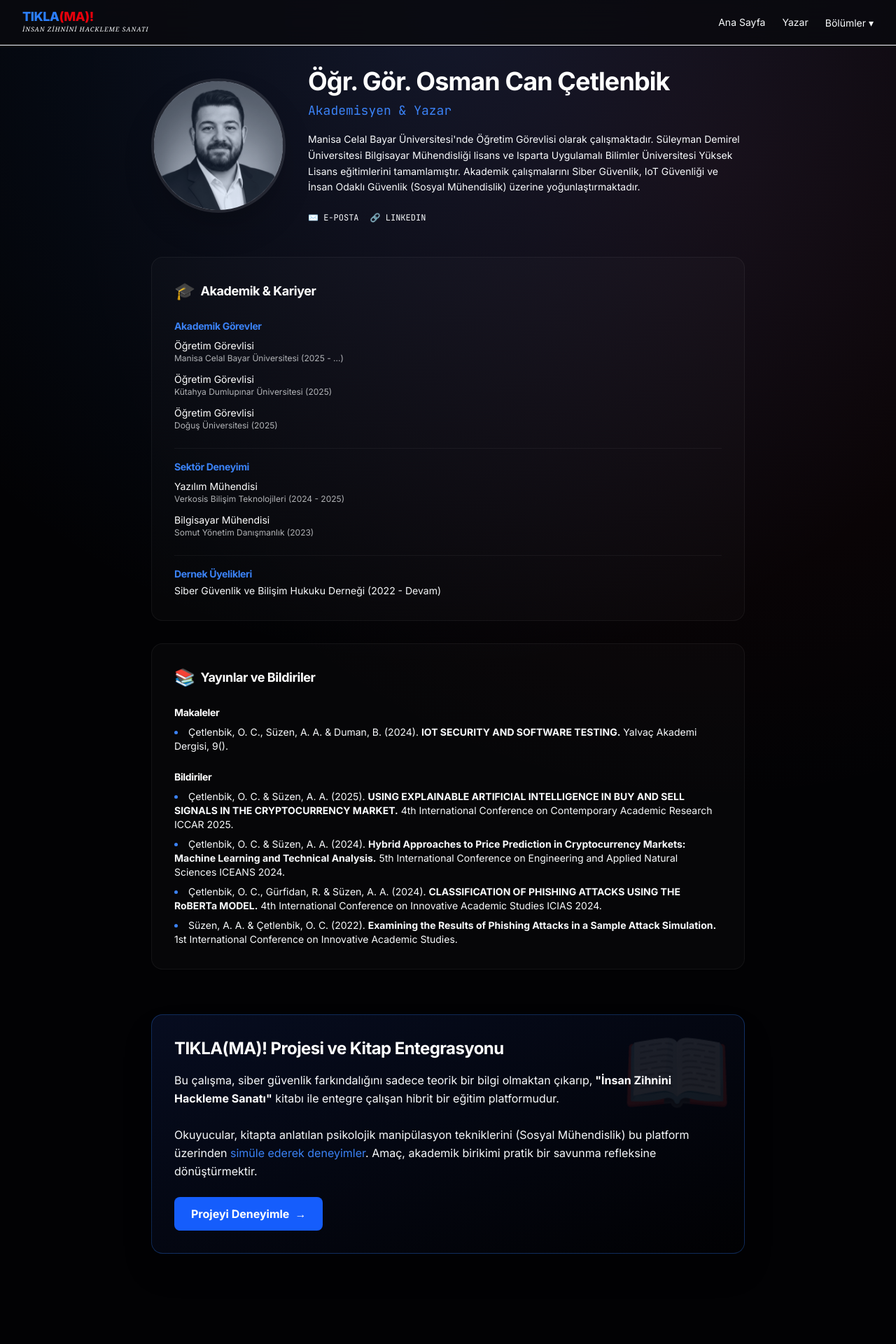
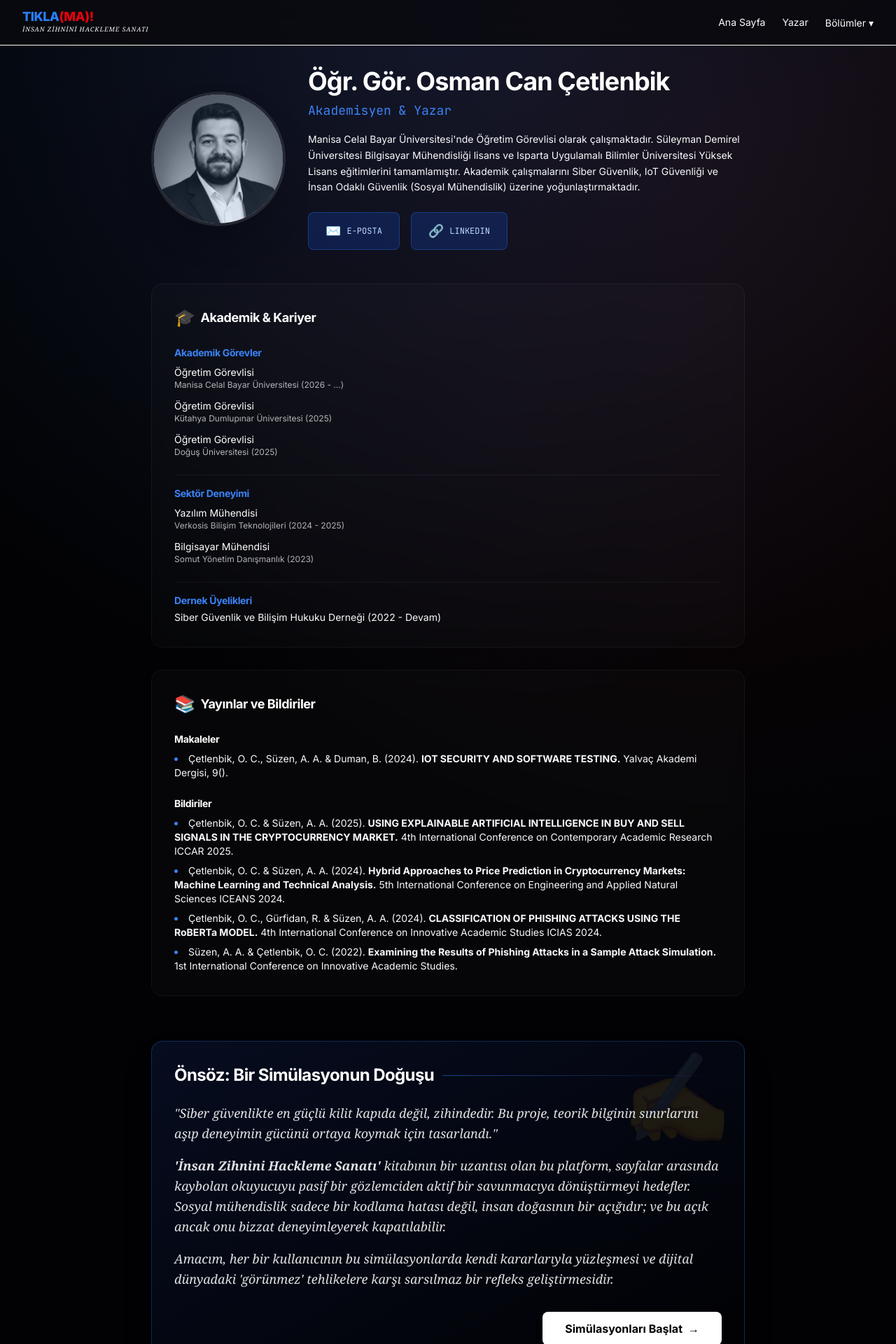
Before and after one commit to osmancancet/tiklama, a Next.js app: page /yazar in a window 1280 px wide. Shown: the top 1920 px of the page at 70% size. Built offline with nearby package versions, Linux system fonts and the light colour scheme.

Commit message:
feat(author): enhance mobile animations, fix interactivity, and rewrite preface

```diff
--- a/src/app/yazar/page.tsx
+++ b/src/app/yazar/page.tsx
@@ -2,18 +2,44 @@
 import { motion } from "framer-motion";
 import Link from "next/link";
 
+const containerVariants = {
+    hidden: { opacity: 0 },
+    visible: {
+        opacity: 1,
+        transition: {
+            staggerChildren: 0.15
+        }
+    }
+};
+
+const itemVariants = {
+    hidden: { opacity: 0, y: 30 },
+    visible: {
+        opacity: 1,
+        y: 0,
+        transition: { duration: 0.6, ease: "easeOut" }
+    }
+};
+
 export default function AuthorPage() {
     return (
-        <div className="min-h-screen pt-24 pb-20">
-            <div className="max-w-4xl mx-auto px-4 sm:px-6">
+        <div className="min-h-screen pt-24 pb-20 overflow-hidden">
+            <motion.div
+                variants={containerVariants}
+                initial="hidden"
+                animate="visible"
+                className="max-w-4xl mx-auto px-4 sm:px-6 relative z-10"
+            >
 
                 {/* Profile Header */}
                 <motion.div
-                    initial={{ opacity: 0, y: 20 }}
-                    animate={{ opacity: 1, y: 0 }}
+                    variants={itemVariants}
                     className="flex flex-col md:flex-row items-center gap-8 mb-12"
                 >
-                    <div className="flex-shrink-0 w-48 h-48 rounded-full overflow-hidden border-4 border-white/10 shadow-2xl relative group">
+                    <motion.div
+                        whileHover={{ scale: 1.05 }}
+                        className="flex-shrink-0 w-48 h-48 rounded-full overflow-hidden border-4 border-white/10 shadow-2xl relative group z-20"
+                    >
                         <div className="absolute inset-0 bg-blue-500/10 group-hover:bg-transparent transition-colors"></div>
                         <img
                             src="/author.jpg"
@@ -23,7 +49,7 @@ export default function AuthorPage() {
                                 e.currentTarget.src = "https://ui-avatars.com/api/?name=Osman+Can&background=0D8ABC&color=fff&size=192";
                             }}
                         />
-                    </div>
+                    </motion.div>
 
                     <div className="text-center md:text-left relative z-20">
                         <h1 className="text-3xl sm:text-4xl font-bold text-white mb-2">Öğr. Gör. Osman Can Çetlenbik</h1>
@@ -34,12 +60,22 @@ export default function AuthorPage() {
                             Akademik çalışmalarını Siber Güvenlik, IoT Güvenliği ve İnsan Odaklı Güvenlik (Sosyal Mühendislik) üzerine yoğunlaştırmaktadır.
                         </p>
 
-                        <div className="flex flex-wrap gap-4 justify-center md:justify-start">
-                            <a href="mailto:osmancancetlenbik@gmail.com" className="btn-secondary flex items-center gap-2 text-xs font-mono relative z-30 pointer-events-auto">
-                                <span>✉️ E-POSTA</span>
+                        <div className="flex flex-wrap gap-4 justify-center md:justify-start relative z-50 pointer-events-auto">
+                            <a
+                                href="mailto:osmancancetlenbik@gmail.com"
+                                className="px-6 py-3 rounded-lg bg-blue-600/20 border border-blue-500/30 hover:bg-blue-600/40 transition-all active:scale-95 flex items-center gap-2 text-xs font-mono text-blue-200"
+                            >
+                                <span className="text-lg">✉️</span>
+                                <span>E-POSTA</span>
                             </a>
-                            <a href="https://linkedin.com/in/osmancancet" target="_blank" rel="noopener noreferrer" className="btn-secondary flex items-center gap-2 text-xs font-mono relative z-30 pointer-events-auto">
-                                <span>🔗 LINKEDIN</span>
+                            <a
+                                href="https://linkedin.com/in/osmancancet"
+                                target="_blank"
+                                rel="noopener noreferrer"
+                                className="px-6 py-3 rounded-lg bg-blue-600/20 border border-blue-500/30 hover:bg-blue-600/40 transition-all active:scale-95 flex items-center gap-2 text-xs font-mono text-blue-200"
+                            >
+                                <span className="text-lg">🔗</span>
+                                <span>LINKEDIN</span>
                             </a>
                         </div>
                     </div>
@@ -50,10 +86,8 @@ export default function AuthorPage() {
 
                     {/* Academic & Experience */}
                     <motion.div
-                        initial={{ opacity: 0, x: -20 }}
-                        animate={{ opacity: 1, x: 0 }}
-                        transition={{ delay: 0.2 }}
-                        className="p-8 rounded-2xl bg-white/[0.02] border border-white/5"
+                        variants={itemVariants}
+                        className="p-8 rounded-2xl bg-white/[0.02] border border-white/5 backdrop-blur-sm"
                     >
                         <h3 className="text-lg font-bold text-white mb-6 flex items-center gap-2">
                             <span className="text-2xl">🎓</span> Akademik & Kariyer
@@ -64,7 +98,7 @@ export default function AuthorPage() {
                                 <ul className="mt-2 space-y-3 text-sm text-text-secondary">
                                     <li className="flex flex-col">
                                         <span className="text-white">Öğretim Görevlisi</span>
-                                        <span className="text-xs opacity-70">Manisa Celal Bayar Üniversitesi (2025 - ...)</span>
+                                        <span className="text-xs opacity-70">Manisa Celal Bayar Üniversitesi (2026 - ...)</span>
                                     </li>
                                     <li className="flex flex-col">
                                         <span className="text-white">Öğretim Görevlisi</span>
@@ -100,10 +134,8 @@ export default function AuthorPage() {
 
                     {/* Publications */}
                     <motion.div
-                        initial={{ opacity: 0, x: 20 }}
-                        animate={{ opacity: 1, x: 0 }}
-                        transition={{ delay: 0.3 }}
-                        className="p-8 rounded-2xl bg-white/[0.02] border border-white/5"
+                        variants={itemVariants}
+                        className="p-8 rounded-2xl bg-white/[0.02] border border-white/5 backdrop-blur-sm"
                     >
                         <h3 className="text-lg font-bold text-white mb-6 flex items-center gap-2">
                             <span className="text-2xl">📚</span> Yayınlar ve Bildiriler
@@ -130,31 +162,44 @@ export default function AuthorPage() {
                     </motion.div>
                 </div>
 
-                {/* Project Context */}
+                {/* Project Context - Preface Style */}
                 <motion.div
-                    initial={{ opacity: 0, y: 20 }}
-                    animate={{ opacity: 1, y: 0 }}
-                    transition={{ delay: 0.4 }}
-                    className="p-8 rounded-2xl bg-gradient-to-br from-blue-900/20 to-transparent border border-blue-500/30 shadow-2xl relative overflow-hidden"
+                    variants={itemVariants}
+                    className="p-8 rounded-2xl bg-gradient-to-br from-blue-900/20 to-transparent border border-blue-500/30 shadow-2xl relative overflow-hidden group"
                 >
-                    <div className="absolute top-0 right-0 p-4 opacity-10 text-9xl">📖</div>
+                    <div className="absolute top-0 right-0 p-4 opacity-10 text-9xl group-hover:scale-110 transition-transform duration-700">✍️</div>
                     <div className="relative z-10">
-                        <h3 className="text-2xl font-bold text-white mb-4">TIKLA(MA)! Projesi ve Kitap Entegrasyonu</h3>
-                        <p className="text-text-secondary mb-6 leading-relaxed">
-                            Bu çalışma, siber güvenlik farkındalığını sadece teorik bir bilgi olmaktan çıkarıp,
-                            <span className="text-white font-bold"> "İnsan Zihnini Hackleme Sanatı"</span> kitabı ile entegre çalışan hibrit bir eğitim platformudur.
-                            <br /><br />
-                            Okuyucular, kitapta anlatılan psikolojik manipülasyon tekniklerini (Sosyal Mühendislik) bu platform üzerinden
-                            <span className="text-accent-blue"> simüle ederek deneyimler</span>. Amaç, akademik birikimi pratik bir savunma refleksine dönüştürmektir.
-                        </p>
-                        <Link href="/" className="inline-flex items-center px-6 py-3 bg-blue-600 hover:bg-blue-500 text-white rounded-lg transition-colors font-bold z-20 relative">
-                            <span>Projeyi Deneyimle</span>
-                            <span className="ml-2">→</span>
-                        </Link>
+                        <div className="flex items-center gap-3 mb-6">
+                            <h3 className="text-2xl font-bold text-white">Önsöz: Bir Simülasyonun Doğuşu</h3>
+                            <div className="h-px flex-1 bg-gradient-to-r from-blue-500/50 to-transparent"></div>
+                        </div>
+
+                        <div className="text-text-secondary leading-relaxed space-y-4 font-serif italic text-lg opacity-90">
+                            <p>
+                                "Siber güvenlikte en güçlü kilit kapıda değil, zihindedir. Bu proje, teorik bilginin sınırlarını aşıp deneyimin
+                                gücünü ortaya koymak için tasarlandı."
+                            </p>
+                            <p>
+                                <strong>'İnsan Zihnini Hackleme Sanatı'</strong> kitabının bir uzantısı olan bu platform, sayfalar arasında kaybolan
+                                okuyucuyu pasif bir gözlemciden aktif bir savunmacıya dönüştürmeyi hedefler. Sosyal mühendislik sadece bir kodlama hatası değil,
+                                insan doğasının bir açığıdır; ve bu açık ancak onu bizzat deneyimleyerek kapatılabilir.
+                            </p>
+                            <p>
+                                Amacım, her bir kullanıcının bu simülasyonlarda kendi kararlarıyla yüzleşmesi ve dijital dünyadaki
+                                'görünmez' tehlikelere karşı sarsılmaz bir refleks geliştirmesidir.
+                            </p>
+                        </div>
+
+                        <div className="mt-8 flex justify-end">
+                            <Link href="/" className="inline-flex items-center px-8 py-3 bg-white text-black hover:bg-gray-200 rounded-lg transition-transform active:scale-95 font-bold shadow-lg z-20 relative">
+                                <span>Simülasyonları Başlat</span>
+                                <span className="ml-2">→</span>
+                            </Link>
+                        </div>
                     </div>
                 </motion.div>
 
-            </div>
+            </motion.div>
         </div>
     );
 }
```
